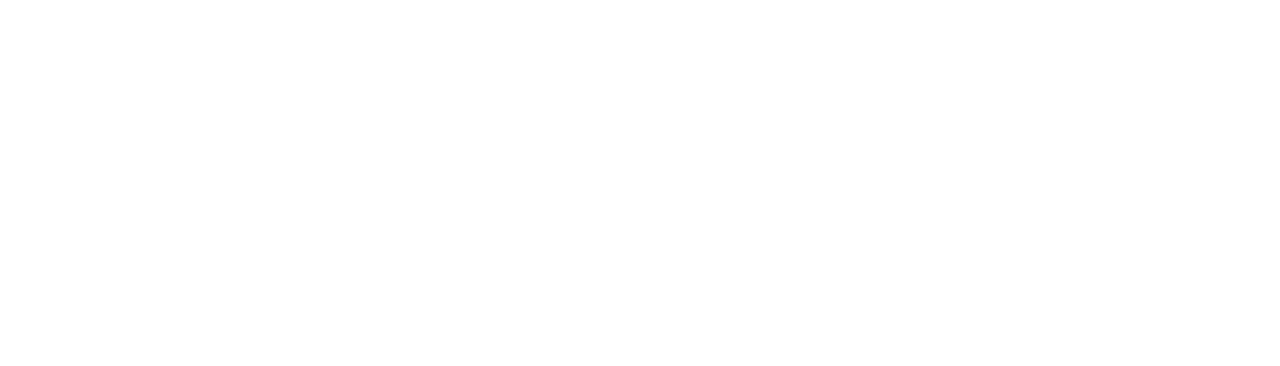
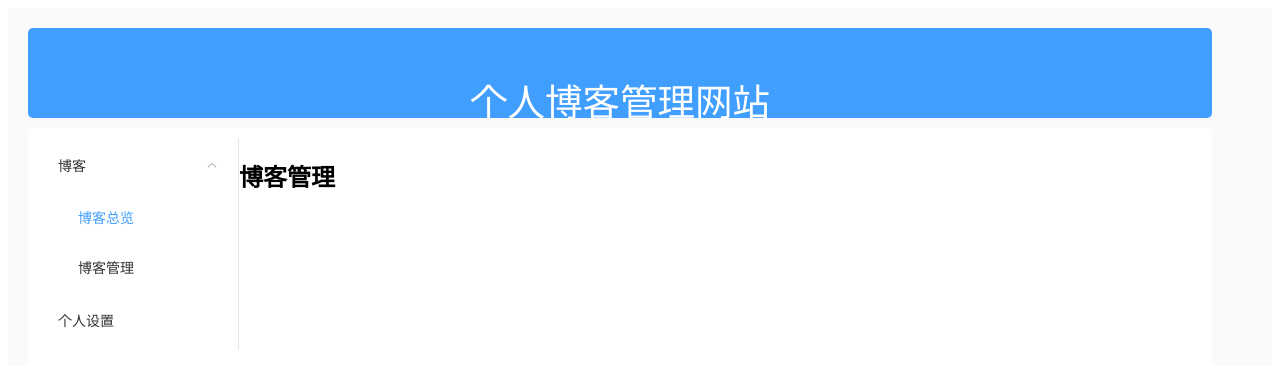
Before and after one commit to DuChaoJiaYou/vue-product, a Vue app: page /blogManage in a window 1280 px wide. Shown: the top 366 px of the page. Built offline with nearby package versions, Linux system fonts and the light colour scheme.

Commit message:
feat: 新增eslint格式化，安装了prettier，导航点击跳转

```diff
--- a/package.json
+++ b/package.json
@@ -9,6 +9,7 @@
   },
   "dependencies": {
     "@vue/composition-api": "^1.4.0",
+    "@vue/eslint-config-prettier": "^6.0.0",
     "composition-api": "0.0.0",
     "core-js": "^3.6.5",
     "element-ui": "^2.15.6",
@@ -20,16 +21,19 @@
     "@typescript-eslint/eslint-plugin": "^4.18.0",
     "@typescript-eslint/parser": "^4.18.0 ",
     "@vue/cli-plugin-babel": "~4.5.0",
-    "@vue/cli-plugin-eslint": "~4.5.0",
+    "@vue/cli-plugin-eslint": "^4.5.15",
     "@vue/cli-plugin-router": "~4.5.0",
     "@vue/cli-plugin-typescript": "~4.5.0",
     "@vue/cli-plugin-vuex": "~4.5.0",
     "@vue/cli-service": "~4.5.0",
+    "@vue/eslint-config-prettier": "^6.0.0",
     "@vue/eslint-config-typescript": "^7.0.0",
     "eslint": "^6.7.2",
+    "eslint-plugin-prettier": "^3.4.1",
     "eslint-plugin-vue": "^6.2.2",
     "less": "^3.0.4",
     "less-loader": "^5.0.0",
+    "prettier": "^2.2.1",
     "typescript": "~4.1.5",
     "vue-template-compiler": "^2.6.11"
   }
--- a/src/main.ts
+++ b/src/main.ts
@@ -1,23 +1,23 @@
-import Vue from 'vue'
-import App from './App.vue'
-import router from './router'
-import store from './store'
+import Vue from "vue";
+import App from "./App.vue";
+import router from "./router";
+import store from "./store";
 
-import VueCompositionAPI from '@vue/composition-api'
+import VueCompositionAPI from "@vue/composition-api";
 
 // import ElementUI  from 'element-ui'
 // import 'element-ui/lib/theme-chalk/index.css'
-import ElementUI from 'element-ui';
-import 'element-ui/lib/theme-chalk/index.css';
-Vue.use(ElementUI)
+import ElementUI from "element-ui";
+import "element-ui/lib/theme-chalk/index.css";
+Vue.use(ElementUI);
 
 //   使用 @vue/composition-api
-Vue.use(VueCompositionAPI)
+Vue.use(VueCompositionAPI);
 
-Vue.config.productionTip = false
+Vue.config.productionTip = false;
 
 new Vue({
   router,
   store,
-  render: h => h(App)
-}).$mount('#app')
+  render: (h) => h(App),
+}).$mount("#app");
--- a/src/router/index.ts
+++ b/src/router/index.ts
@@ -1,41 +1,54 @@
-import Vue from 'vue'
-import VueRouter, { RouteConfig } from 'vue-router'
-import Home from '../views/Home.vue'
+import Vue from "vue";
+import VueRouter, { RouteConfig } from "vue-router";
+import Home from "../views/Home.vue";
 
 //博客
-import BlogView from '../views/blog/BlogView.vue'
+import BlogView from "../views/blog/BlogView.vue";
+import BlogManage from "../views/blog/BlogManage.vue";
+//个人管理
+import Personal from "../views/personal/Personal.vue";
 
-Vue.use(VueRouter)
+Vue.use(VueRouter);
 
 const routes: Array<RouteConfig> = [
   {
-    path: '/',
-    name: 'Home',
+    path: "/",
+    name: "Home",
     component: Home,
-    children:[
+    redirect: "/blogView",
+    children: [
       {
-        path:'/BlogView',
-        name:'blogview',
-        component:BlogView
-      }
-    ]
-
-
+        path: "/blogView",
+        name: "blogview",
+        component: BlogView,
+      },
+      {
+        path: "/blogManage",
+        name: "blogManage",
+        component: BlogManage,
+      },
+      {
+        path: "personal",
+        name: "personal",
+        component: Personal,
+      },
+    ],
   },
   {
-    path: '/about',
-    name: 'About',
+    path: "/about",
+    name: "About",
     // route level code-splitting
     // this generates a separate chunk (about.[hash].js) for this route
     // which is lazy-loaded when the route is visited.
-    component: () => import(/* webpackChunkName: "about" */ '../views/About.vue')
-  }
-]
+    component: () =>
+      import(/* webpackChunkName: "about" */ "../views/About.vue"),
+  },
+];
 
 const router = new VueRouter({
-  mode: 'history',
+  mode: "history",
   base: process.env.BASE_URL,
-  routes
-})
+  routes,
+});
 
-export default router
+export default router;
--- a/src/views/Home.vue
+++ b/src/views/Home.vue
@@ -5,25 +5,26 @@
     </div>
     <div class="content">
       <div class="options">
-        <el-menu class="el-menu-vertical-demo" default-active="1-1">
+        <el-menu class="el-menu-vertical-demo" default-active="1-1" router>
           <el-submenu index="1">
             <template v-slot:title>
               <span>博客</span>
             </template>
-            <el-menu-item index="1-1">
+            <el-menu-item index="1-1" :route="{ path: '/blogView' }">
               博客总览
-              <router-link>
-                 博客总览
-              </router-link>
             </el-menu-item>
-            <el-menu-item index="1-2"> 博客管理 </el-menu-item>
+            <el-menu-item index="1-2" :route="{ path: '/blogManage' }">
+              博客管理
+            </el-menu-item>
           </el-submenu>
 
-          <el-menu-item index="2"> 个人设置 </el-menu-item>
+          <el-menu-item index="2" :route="{ path: '/personal' }">
+            个人设置
+          </el-menu-item>
         </el-menu>
       </div>
       <div class="view">
-        <router-view></router-view>
+        <router-view> </router-view>
       </div>
     </div>
 
@@ -36,8 +37,11 @@
 import { ref, computed } from "@vue/composition-api";
 export default {
   setup() {
+    console.log();
+
     const data = ref<string>("HHH");
     const title = ref<string>("个人博客管理网站");
+    console.log("111");
     return {
       data,
       title,
@@ -45,7 +49,7 @@ export default {
   },
 };
 </script>
-<style lang='less' scoped>
+<style lang="less" scoped>
 .home {
   padding: 20px;
   height: calc(100vh);
--- /dev/null
+++ b/src/views/blog/BlogManage.vue
@@ -0,0 +1,11 @@
+<template>
+  <div>
+    <h2>博客管理</h2>
+  </div>
+</template>
+
+<script>
+export default {};
+</script>
+
+<style></style>
--- a/src/views/blog/BlogView.vue
+++ b/src/views/blog/BlogView.vue
@@ -1,15 +1,50 @@
 <template>
   <div class="blogView">
-      <h2>博客总览</h2>
+    <h2>博客总览</h2>
+    <div>
+      <el-dropdown trigger="click" @command="selectDropdown">
+        <span class="el-dropdown-link">
+          {{ selectValue }}
+          <i class="el-icon-arrow-down el-icon--right"></i>
+        </span>
+        <el-dropdown-menu slot="dropdown">
+          <el-dropdown-item command="黄金糕">黄金糕</el-dropdown-item>
+          <el-dropdown-item command="狮子头">狮子头</el-dropdown-item>
+          <el-dropdown-item command="螺蛳粉">螺蛳粉</el-dropdown-item>
+          <el-dropdown-item command="豆角炒肉">豆角炒肉</el-dropdown-item>
+          <el-dropdown-item command="拌黄瓜">拌黄瓜</el-dropdown-item>
+        </el-dropdown-menu>
+      </el-dropdown>
+    </div>
   </div>
 </template>
 
 <script>
-export default {
-
-}
+import { ref, defineComponent } from "@vue/composition-api";
+export default defineComponent({
+  setup() {
+    const selectValue = ref("下拉菜单");
+    const selectDropdown = (command) => {
+      console.log(command);
+      selectValue.value = command;
+    };
+    return {
+      selectValue,
+      selectDropdown,
+    };
+  },
+});
 </script>
 
-<style>
-
+<style lang="less">
+.blogView {
+  .el-dropdown-link {
+    cursor: pointer;
+    // 风格蓝色
+    color: #409fff;
+  }
+  width: 100%;
+  height: 100%;
+  padding: 10px 0px 0px 15px;
+}
 </style>
--- /dev/null
+++ b/src/views/personal/Personal.vue
@@ -0,0 +1,11 @@
+<template>
+  <div>
+    <h2>个人管理</h2>
+  </div>
+</template>
+
+<script>
+export default {};
+</script>
+
+<style></style>
```
Also changed, not shown: .eslintrc.js, 1 other file (tests, documents, lock files or other folders).
